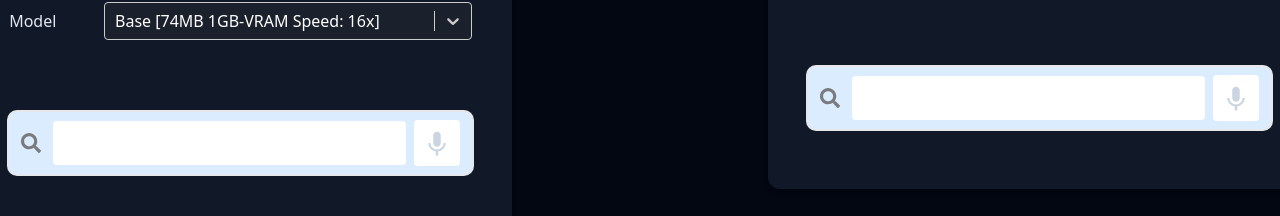
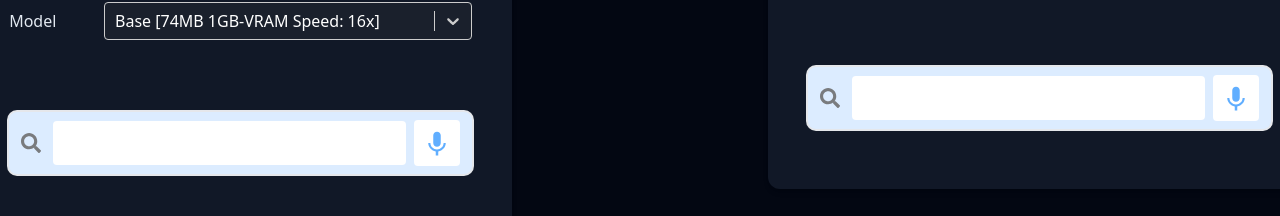
Before and after one commit to nganaremba-rem/whisperapireactclient, a React (Vite) app: page / in a window 1280 px wide. Shown: the part 460-676 px from the top of the page. Built offline with nearby package versions, Linux system fonts and the light colour scheme; no server answers.

Commit message:
changed mic color to blue

```diff
--- a/src/components/AudioRecordingCard.jsx
+++ b/src/components/AudioRecordingCard.jsx
@@ -135,7 +135,7 @@ Implementation: Utilizes the Whisper API installed on the cloud server.'
 						className={`text-[#60AEFF] ${
 							isRecording
 								? 'bg-red-600 text-white  animate-my_pulse  '
-								: 'bg-transparent text-slate-300 bg-gray-700'
+								: 'bg-transparent  bg-gray-700'
 						} cursor-pointer active:bg-white  pointer-events-auto  active:text-[#60AEFF] p-2  rounded-full`}
 					>
 						{isRecording ? (
```
